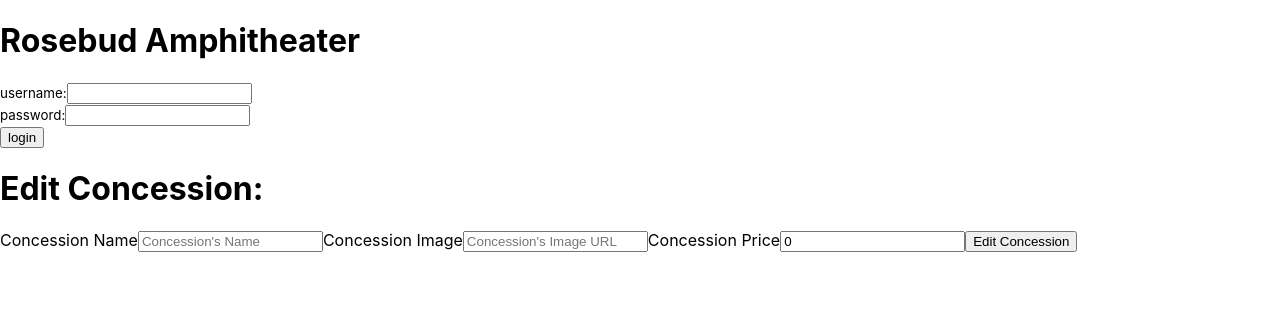
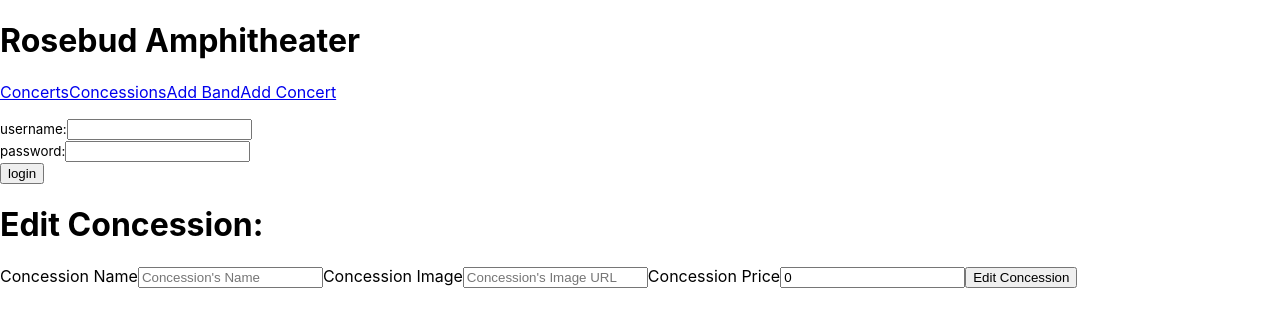
Before and after one commit to BHauptly11/rosebud-amphitheatre, a React (Create React App) app in the folder client/: page /concession/1/EditForm in a window 1280 px wide. Shown: the top 326 px of the page. Built offline with nearby package versions, Linux system fonts and the light colour scheme; no server answers.

Commit message:
this is actually header, not authorization

```diff
--- a/client/src/Header.js
+++ b/client/src/Header.js
@@ -1,7 +1,15 @@
-
+import {NavLink} from 'react-router-dom'
 
 function Header () {
-    return (<h1>Rosebud Amphitheater</h1>)
+    return (
+    <div>
+        <h1>Rosebud Amphitheater</h1>
+        <NavLink to={`/`}>Concerts</NavLink>
+        <NavLink to={`/concessions`}>Concessions</NavLink>
+        <NavLink to={`/newband`}>Add Band</NavLink>
+        <NavLink to={`/newconcert`}>Add Concert</NavLink>
+    </div>
+    )
 }
 
 export default Header
```
